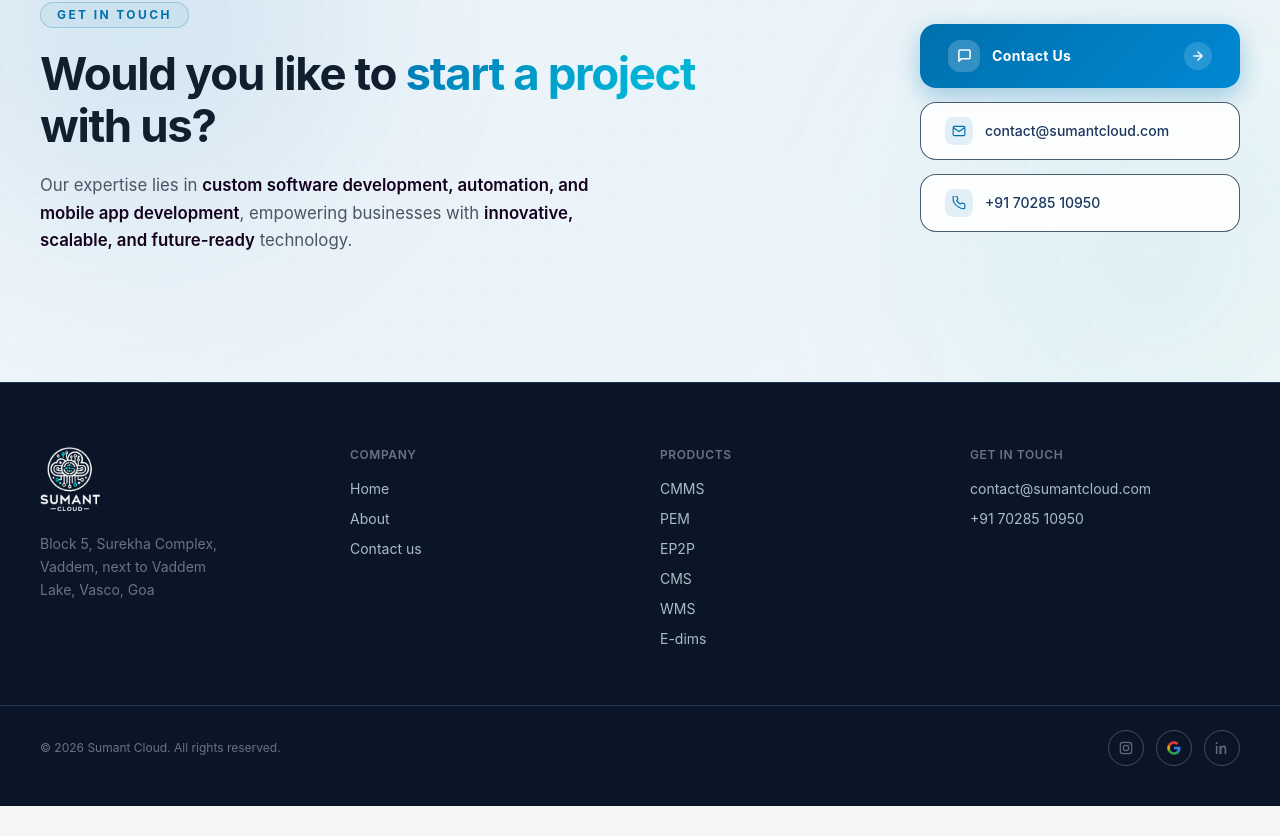
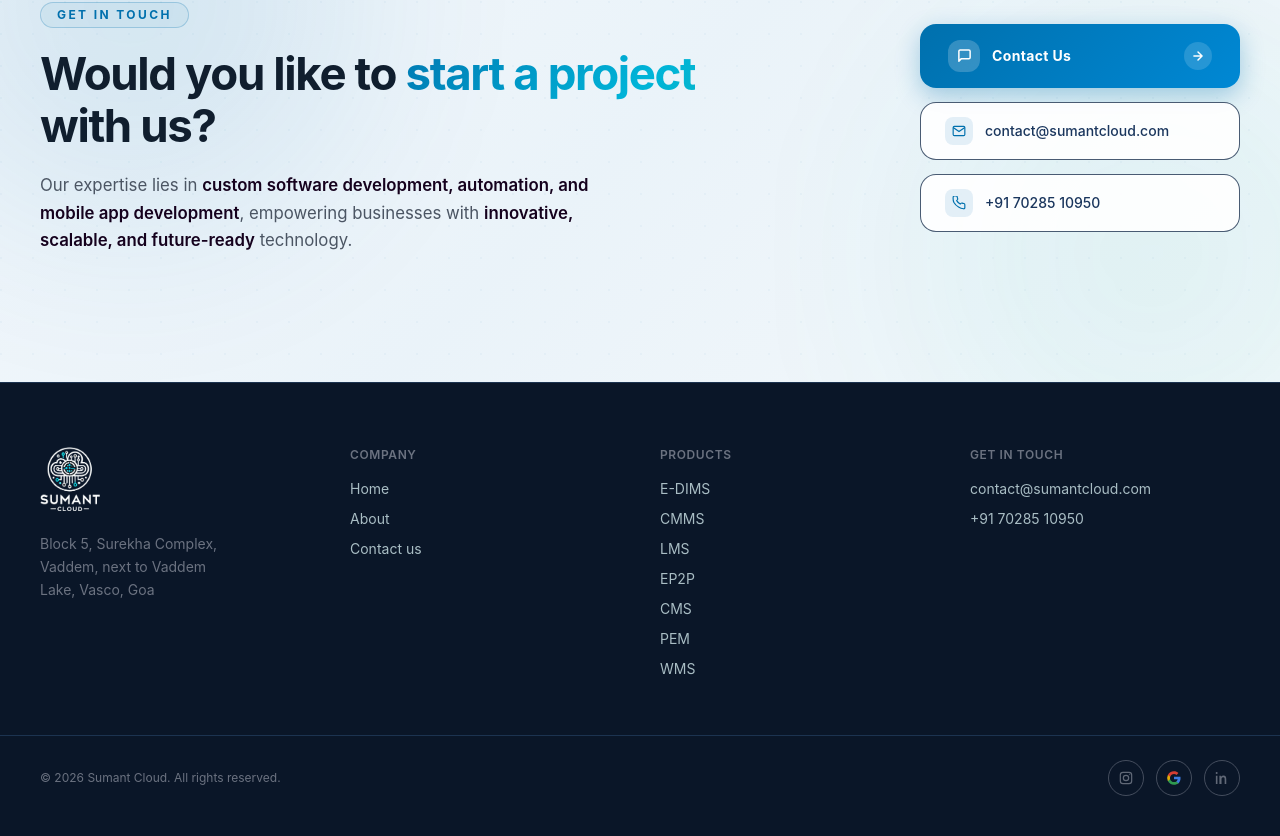
Before and after one commit to hutteshmr03/Sumant-cloud, a React (Vite) app: page / in a window 1280 px wide. Shown: the part 5953-6789 px from the top of the page. Before the commit the page ends 6759 px from the top, so only its background shows below. Built offline with nearby package versions, Linux system fonts and the light colour scheme.

Commit message:
Update Footer product links to include LMS and correct capitalization to E-DIMS

```diff
--- a/src/components/Footer.jsx
+++ b/src/components/Footer.jsx
@@ -61,22 +61,23 @@
         <div>
           <h4 className="text-xs font-semibold uppercase tracking-wider text-text-mist-2 mb-4">Products</h4>
           <ul className="space-y-2.5 text-sm text-text-mist">
-              {["CMMS", "PEM", "EP2P", "CMS", "WMS", "E-dims"].map((p) => (
-                <li key={p}>
-                  <a
-                    href={
-                      p === 'CMMS' ? '/cmms/' :
-                      p === 'PEM' ? '/pem/' :
-                      p === 'EP2P' ? '/ep2p/' :
-                      p === 'CMS' ? '/cms/' :
-                      p === 'WMS' ? '/wms/' :
-                      '/e-dims/'
-                    }
-                    className="hover:text-cyan transition-colors"
-                  >
-                    {p}
-                  </a>
-                </li>
+            {[
+              { label: "E-DIMS", href: "/e-dims" },
+              { label: "CMMS", href: "/cmms" },
+              { label: "LMS", href: "/lms" },
+              { label: "EP2P", href: "/ep2p" },
+              { label: "CMS", href: "/cms" },
+              { label: "PEM", href: "/pem" },
+              { label: "WMS", href: "/wms" },
+            ].map((p) => (
+              <li key={p.label}>
+                <a
+                  href={p.href}
+                  className="hover:text-cyan transition-colors"
+                >
+                  {p.label}
+                </a>
+              </li>
             ))}
           </ul>
         </div>
```
